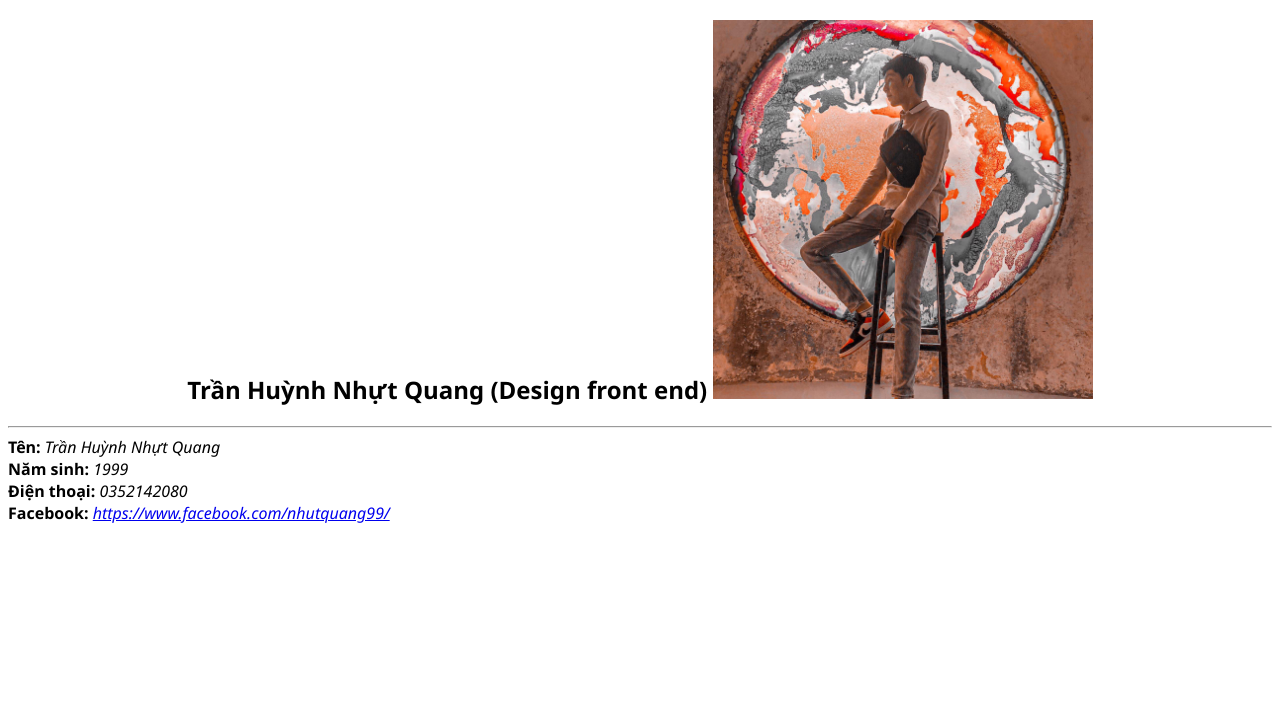
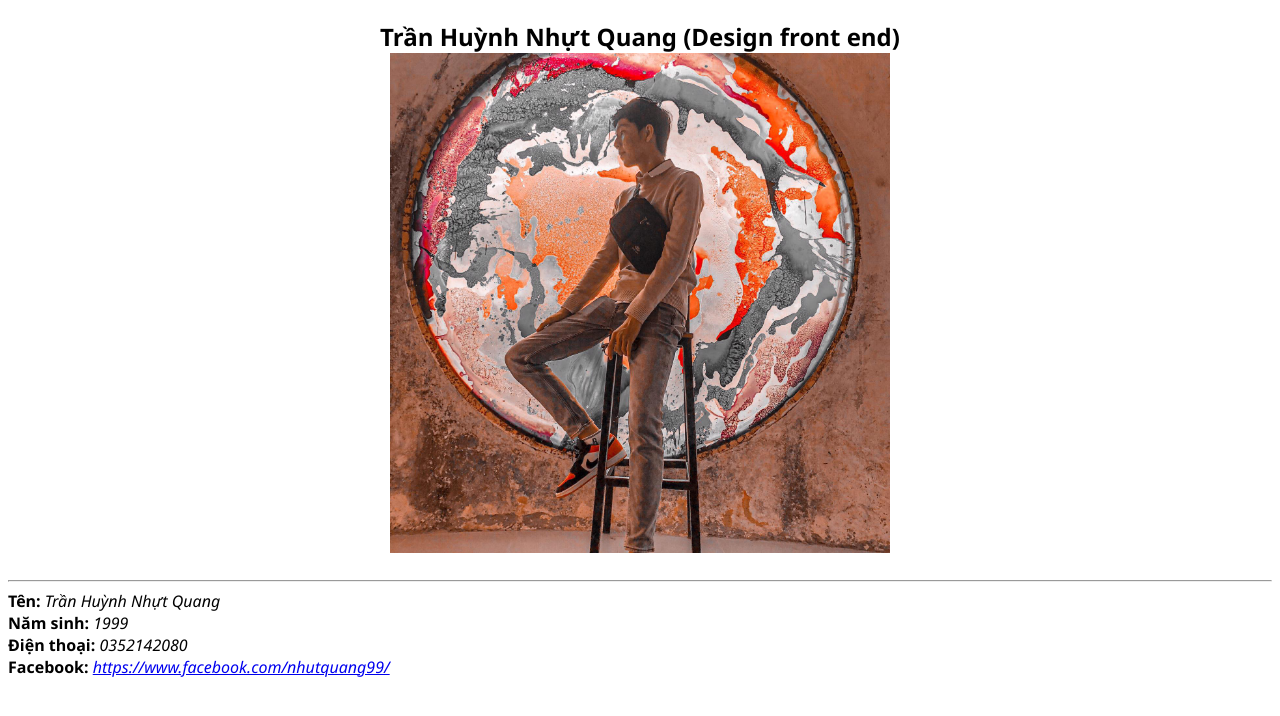
Before and after one commit to nhutquanghello/nhutquanghello.github.io, a plain HTML site: page index.html in a window 1280 px wide. Drawn offline with Linux system fonts and the light colour scheme.

Commit message:
thay doi kich thuoc anh nho hon

```diff
--- a/index.html
+++ b/index.html
@@ -7,7 +7,7 @@
 </head>
 <body>
 	<h2>
-		Trần Huỳnh Nhựt Quang (Design front end)
+		Trần Huỳnh Nhựt Quang (Design front end)<br/>
 		<img src="images/anhdaidien.jpg" alt="anhdaidien">
 	</h2>
 	<hr/>
--- a/style.css
+++ b/style.css
@@ -5,5 +5,5 @@ h2{
 	text-align: center;
 }
 img{
-	width: 30%;
+	width: 500px;
 }
```
